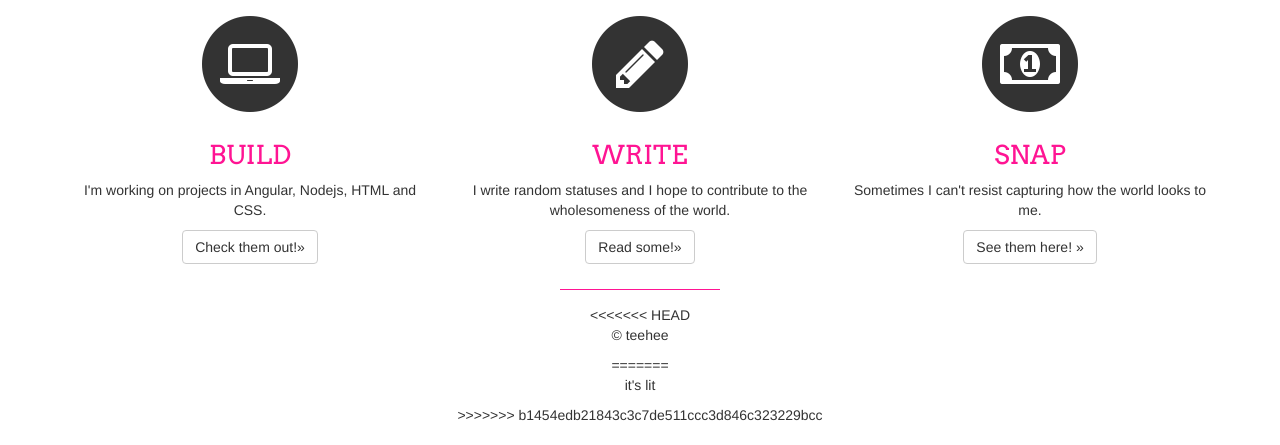
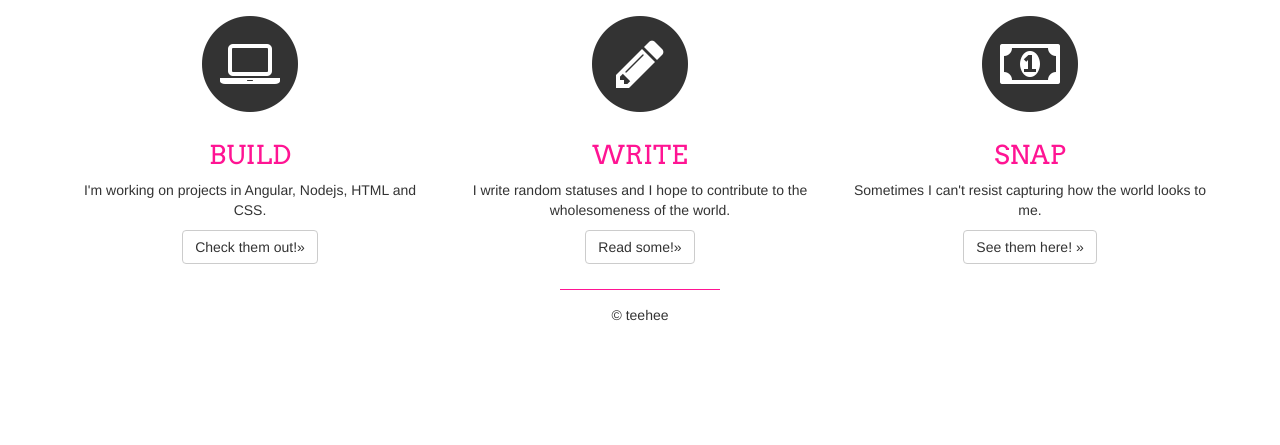
Before and after one commit to michellewong793/personal, a plain HTML site: page index.html in a window 1280 px wide. Shown: the part 380-825 px from the top of the page. After the commit the page ends 800 px from the top, so only its background shows below. Drawn offline with nearby package versions, Linux system fonts and the light colour scheme; files whose address does not match are found by name.

Commit message:
Update index.html

```diff
--- a/index.html
+++ b/index.html
@@ -101,11 +101,8 @@
       <hr>
 
       <footer>
-<<<<<<< HEAD
+
         <p>&copy; teehee</p>
-=======
-        <p>it's lit</p>
->>>>>>> b1454edb21843c3c7de511ccc3d846c323229bcc
       </footer>
     </div> <!-- /container -->
 
```
